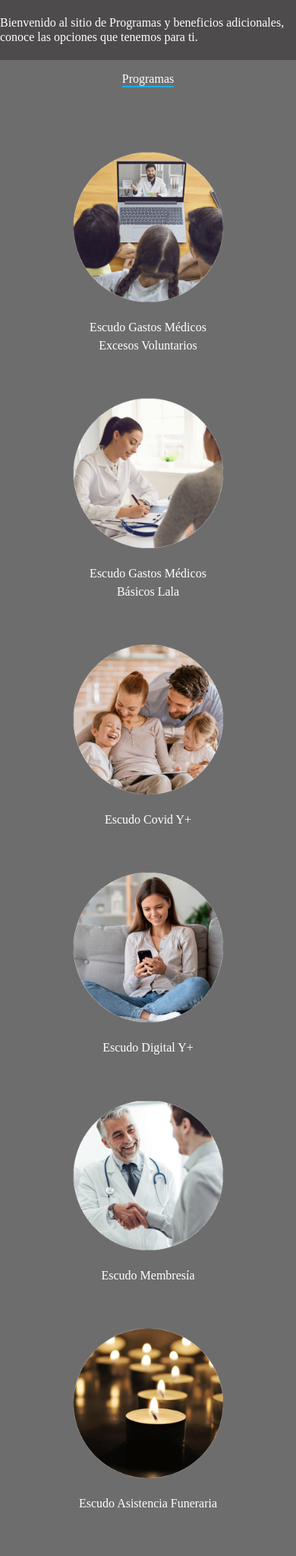
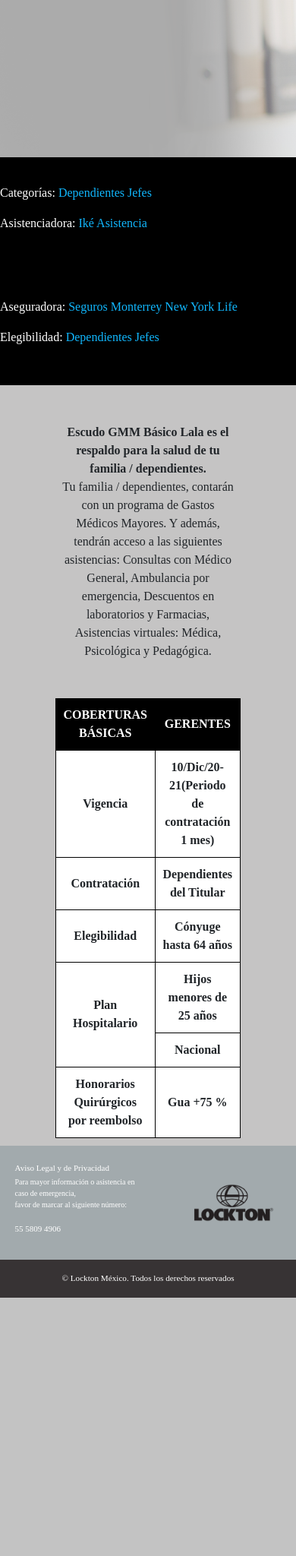
Before and after one commit to Peterdiaz15/lock, a PHP site: page /basico/index.php in a window 390 px wide; the page is wider, and only the part inside the window is pictured. Shown: the part 468-2516 px from the top of that part at 76% size. After the commit the page ends 2176 px from the top of that part, so only its background shows below. Run offline with PHP 8.4, Linux system fonts and the light colour scheme; some web fonts are replaced.

Commit message:
ventana bolso

```diff
--- /dev/null
+++ b/basico/index.php
@@ -0,0 +1,93 @@
+<!DOCTYPE html>
+<html lang="es">
+<head>
+	<title>Lockton</title>
+	<meta http-equiv="Content-Type" content="text/html; charset=utf-8;IE=edge"/>
+    <meta name="viewport" content="height=device-height" initial-scale="1">
+    <link rel="stylesheet" type="text/css" href="../css/bootstrap.min.css">
+    <link rel="stylesheet" type="text/css" href="../css/generales.css">
+    <link rel="stylesheet" type="text/css" href="../css/basico.css">
+</head>
+<body>
+<div class="container-fluid">
+<?php
+	include '../php/menu.php';
+ ?>
+<div class="row">
+    <div class="col-12" id="banner">
+        <img src="../img/banner-basico.png" id="img-compra">
+    </div>
+</div>
+<div class="row" id="textos">
+  <div class="col-sm-12 col-lg-6 display-flex textos-1">
+    <div class="margin-auto row">
+      <div class="col-12">
+        <p>Categorías: <span class="azul">Dependientes Jefes</span></p>
+      </div>
+      <div class="col-12">
+        <p>Asistenciadora: <span class="azul">Iké Asistencia</span></p>
+      </div>
+    </div>
+  </div>
+  <div class="col-sm-12 col-lg-6 display-flex textos-1">
+    <div class="margin-auto row">
+      <div class="col-12">
+        <p>Aseguradora: <span class="azul">Seguros Monterrey New York Life</span></p>
+      </div>
+      <div class="col-12">
+        <p>Elegibilidad: <span class="azul">Dependientes Jefes</span></p>
+      </div>
+    </div>
+  </div>
+</div>
+<div class="row" id="tablas">
+  <div class="col-12 display-flex espacio" id="txt-1">
+    <p class="margin-auto"><b>Escudo GMM Básico Lala es el respaldo para la salud de tu familia / dependientes.</b><br>     Tu familia / dependientes, contarán con un programa de Gastos Médicos Mayores. Y además, tendrán acceso a las siguientes asistencias: Consultas con Médico General, Ambulancia
+      por emergencia, Descuentos en laboratorios y Farmacias, Asistencias virtuales:
+    Médica, Psicológica y Pedagógica.</p>
+  </div>
+  <div class="col-12 display-flex">
+    <table class="margin-auto">
+      <tr>
+        <th>COBERTURAS BÁSICAS</th>
+        <th>GERENTES</th>
+      </tr>
+      <tr>
+        <td>Vigencia</td>
+        <td>10/Dic/20-21(Periodo de contratación 1 mes)</td>
+      </tr>
+      <tr>
+        <td>Contratación</td>
+        <td>Dependientes del Titular</td>
+      </tr>
+      <tr>
+        <td>Elegibilidad</td>
+        <td>Cónyuge hasta 64 años</td>
+      </tr>
+      <tr>
+        <td rowspan="2">Plan Hospitalario</td>
+        <td>Hijos menores de 25 años</td>
+      </tr>
+      <tr>
+        <td>Nacional</td>
+      </tr>
+      <tr>
+        <td>Honorarios Quirúrgicos por reembolso</td>
+        <td>Gua +75 %</td>
+      </tr>
+
+
+    </table>
+  </div>
+</div>
+
+ <?php
+ 	include '../php/footer.php';
+  ?>
+</div>
+
+<script type="text/javascript" src="../js/jquery-3.4.1.min.js"></script>
+<script type="text/javascript" src="../js/bootstrap.min.js"></script>
+<script type="text/javascript" src="../js/carrito.js"></script>
+</body>
+</html>
--- a/bolso/index.php
+++ b/bolso/index.php
@@ -8,7 +8,7 @@
 <body>
 <div class="container-fluid">
   <nav class="navbar navbar-expand-lg navbar-light">
-  <a class="navbar-brand" href="../index.php" style=""><img src="../img/Logo_Lockton (1).png" height="45px"></a>
+  <a class="navbar-brand" href="../index.php" style=""><img src="../img/logo-lockton.png" height="45px"></a>
   <button class="navbar-toggler" type="button" data-toggle="collapse" data-target="#navbarNavDropdown" aria-controls="navbarNavDropdown" aria-expanded="false" aria-label="Toggle navigation">
     <span class="navbar-toggler-icon"></span>
   </button>
--- /dev/null
+++ b/css/basico.css
@@ -0,0 +1,34 @@
+.textos-1{
+	height: 150px;
+	color: white;
+}
+.azul{
+	color: #11b7fd;
+}
+#textos{
+	background: black;
+}
+#txt-1 p{
+	width: 60%;
+	text-align: center;
+}
+#tablas{
+	background: #c5c4c4;
+}
+th{
+	background: black;
+	color: white;
+	padding: 10px;
+	text-align: center;
+}
+td{
+	border: 1px solid black;
+	padding: 10px;
+	background: white;
+	text-align: center;
+	font-weight: bold;
+}
+#tablas div table{
+	margin-bottom: 10px;
+	width: 50%;
+}
--- a/escudov2/index.php
+++ b/escudov2/index.php
@@ -4,6 +4,7 @@
 	<title>Escudo y +</title>
   <link rel="stylesheet" type="text/css" href="../css/bootstrap.css?v=<?=time();?>">
 	<link rel="stylesheet" type="text/css" href="css/index.css?v=<?=time();?>">
+  <link rel="stylesheet" type="text/css" href="../css/generales.css">
 </head>
 <body>
 
--- a/index.php
+++ b/index.php
@@ -39,7 +39,7 @@
 					</div>
 					<div class="col-sm-6 col-lg-3 row" id="servicio">
 						<div class="col-12 display-flex">
-							<a href="" class="margin-auto"><img src="img/Gastos-medicos-basicos.png" height="200px"></a>
+							<a href="basico/index.php" class="margin-auto"><img src="img/Gastos-medicos-basicos.png" height="200px"></a>
 						</div>
 						<div class="col-12">
 							<p class="texto-centrado">Escudo Gastos Médicos<br>Básicos Lala</p>
```
Also changed, not shown: img/banner-basico.png (added).
